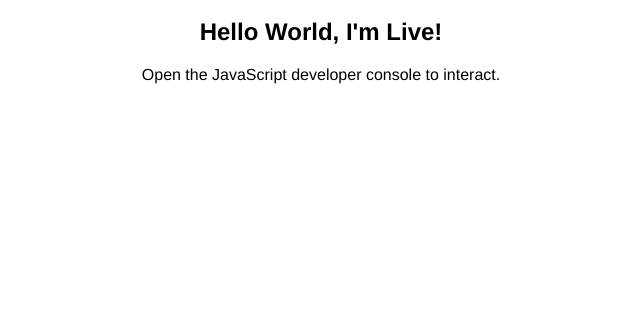
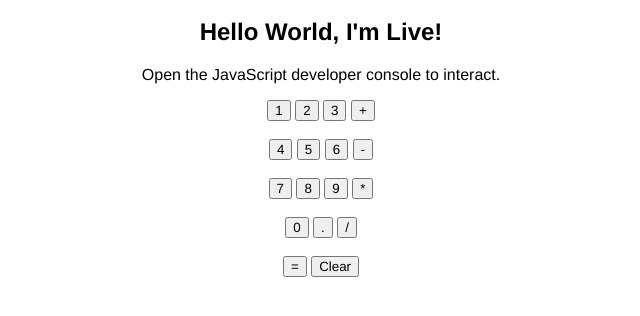
Before and after one commit to spencerhdrew/Calculator-Brains, a plain HTML site: page index.html in a window 1280 px wide. Shown: the part 48-364 px from the top of the page, without its empty margins (319-959 px from the left). Drawn offline with Linux system fonts and the light colour scheme.

Commit message:
button update

```diff
--- a/calculator.js
+++ b/calculator.js
@@ -19,5 +19,3 @@ var calculator = {
     return this.sum;
   }
 }
-
-//what happens when I made a change to this file?
--- a/index.html
+++ b/index.html
@@ -7,6 +7,29 @@
   <h1>Calculator Example</h1>
   <h2>Hello World, I'm Live!</h2>
   <p>Open the JavaScript developer console to interact.</p>
+  <div>
+    <button>1</button>
+    <button>2</button>
+    <button>3</button>
+    <button>+</button>
+    <br></br>
+    <button>4</button>
+    <button>5</button>
+    <button>6</button>
+    <button>-</button>
+    <br></br>
+    <button>7</button>
+    <button>8</button>
+    <button>9</button>
+    <button>*</button>
+    <br></br>
+    <button>0</button>
+    <button>.</button>
+    <button>/</button>
+    <br></br>
+    <button>=</button>
+    <button>Clear</button>
+  </div>
   <script src="calculator.js"></script>
 
 </body>
```
